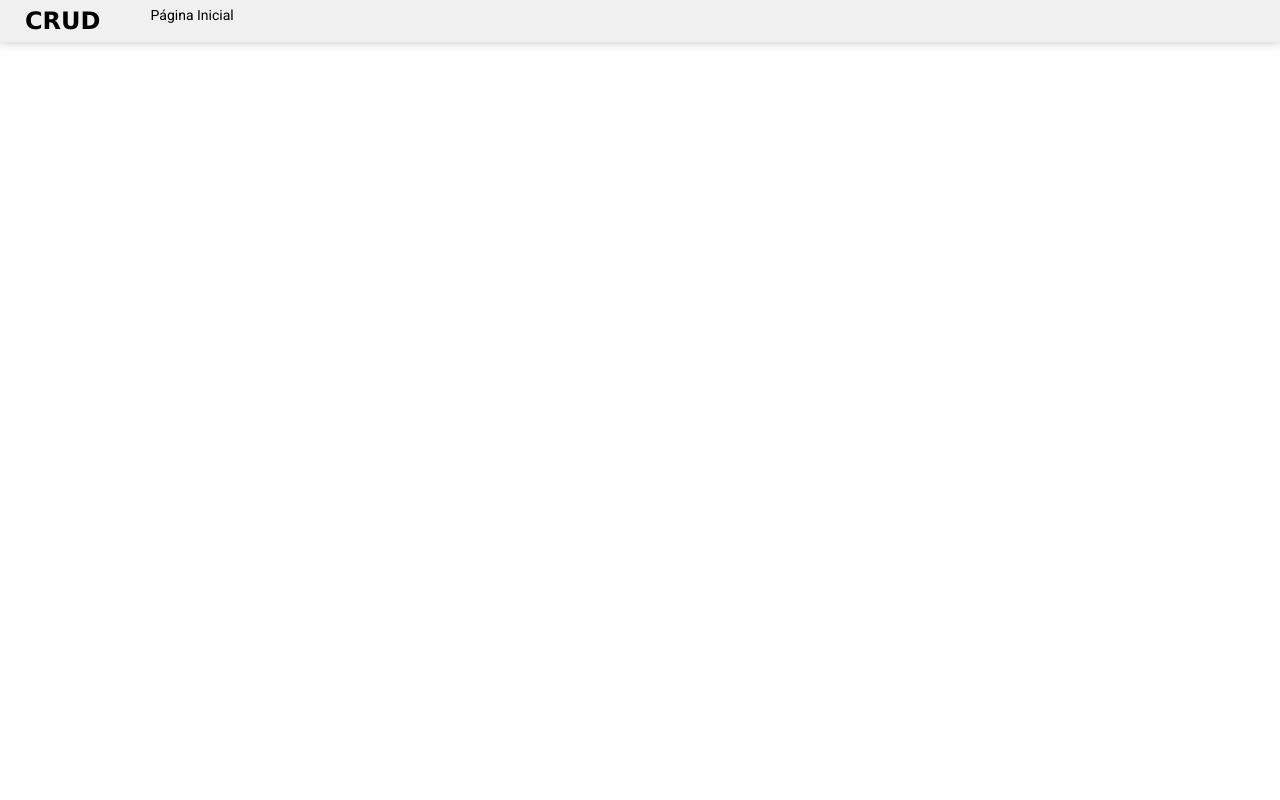
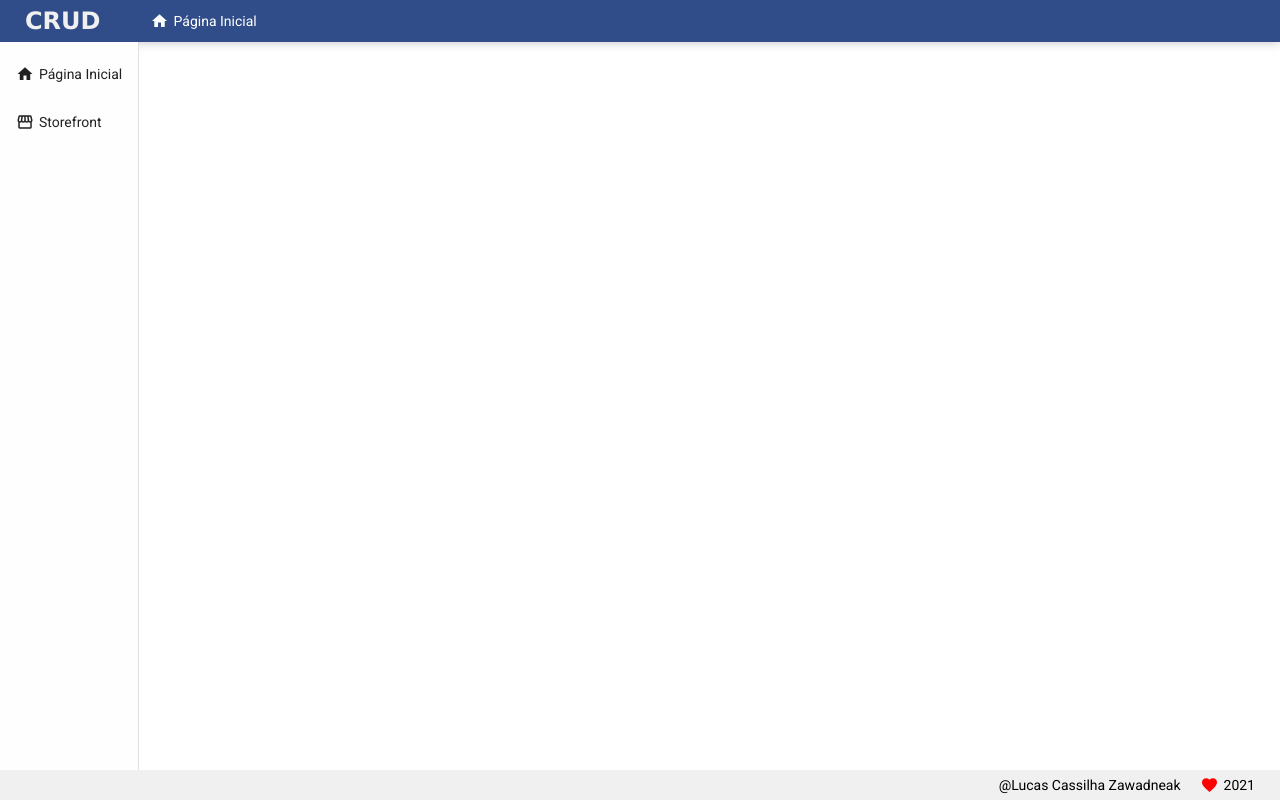
Before and after one commit to lucaszawadneak/AngularHelloWorld, an Angular app: page / in a window 1280 px wide. Built offline with nearby package versions, Linux system fonts and the light colour scheme.

Commit message:
Nav | Header | Footer

```diff
--- a/src/app/app.component.html
+++ b/src/app/app.component.html
@@ -1 +1,3 @@
 <app-header></app-header>
+<app-nav></app-nav>
+<app-footer></app-footer>
--- /dev/null
+++ b/src/app/components/template/footer/footer.component.css
@@ -0,0 +1,27 @@
+#container {
+  display: flex;
+  padding: 5px;
+  background-color: #f0f0f0;
+  align-items: center;
+  position: absolute;
+  justify-content: flex-end;
+  bottom: 0;
+  right: 0;
+  left: 0;
+}
+
+#container > span {
+  display: flex;
+  align-items: center;
+}
+
+#container > span > i {
+  font-size: 18px;
+  margin-right: 5px;
+  color: red;
+}
+
+#container p {
+  margin: 0px;
+  margin-right: 20px;
+}
--- /dev/null
+++ b/src/app/components/template/footer/footer.component.html
@@ -0,0 +1,7 @@
+<div id="container">
+  <p>@Lucas Cassilha Zawadneak</p>
+  <span>
+    <i class="material-icons">favorite</i>
+    <p>2021</p>
+  </span>
+</div>
--- /dev/null
+++ b/src/app/components/template/footer/footer.component.ts
@@ -0,0 +1,15 @@
+import { Component, OnInit } from '@angular/core';
+
+@Component({
+  selector: 'app-footer',
+  templateUrl: './footer.component.html',
+  styleUrls: ['./footer.component.css']
+})
+export class FooterComponent implements OnInit {
+
+  constructor() { }
+
+  ngOnInit(): void {
+  }
+
+}
--- a/src/app/components/template/header/header.component.css
+++ b/src/app/components/template/header/header.component.css
@@ -1,5 +1,5 @@
 #container {
-  background-color: #f0f0f0;
+  background-color: #304c89;
   box-shadow: 0px 0px 10px rgba(0, 0, 0, 0.25);
   padding: 5px;
   margin: 0px;
@@ -13,9 +13,23 @@
   font-family: Verdana, Geneva, Tahoma, sans-serif;
   text-align: center;
   margin-left: 20px;
+  color: #f0f0f0;
+}
+
+.title {
+  display: flex;
+  align-items: center;
+}
+
+.title > i {
+  margin-left: 50px;
+  font-size: 18px;
+  color: #fff;
 }
 
 .title > p {
-  margin-left: 50px;
+  margin: 0px;
+  margin-left: 5px;
   text-align: center;
+  color: #fff;
 }
--- a/src/app/components/template/header/header.component.html
+++ b/src/app/components/template/header/header.component.html
@@ -1,6 +1,7 @@
 <div id="container">
   <h1>CRUD</h1>
   <div class="title">
+    <i class="material-icons">home</i>
     <p>Página Inicial</p>
   </div>
 </div>
--- /dev/null
+++ b/src/app/components/template/nav/nav.component.css
@@ -0,0 +1,12 @@
+.sidenav {
+  background-color: #fefefe;
+}
+
+.sidenav a {
+  font-size: 14px;
+}
+
+.material-icons {
+  font-size: 18px;
+  margin-right: 5px;
+}
--- /dev/null
+++ b/src/app/components/template/nav/nav.component.html
@@ -0,0 +1,21 @@
+<mat-sidenav-container class="container">
+  <mat-sidenav
+    class="sidenav"
+    mode="side"
+    opened
+    fixedInViewport
+    fixedTopGap="42"
+    fixedBottomGap="30"
+  >
+    <mat-nav-list>
+      <a mat-list-item>
+        <i class="material-icons">home</i>
+        Página Inicial
+      </a>
+      <a mat-list-item>
+        <i class="material-icons">storefront</i>
+        Storefront
+      </a>
+    </mat-nav-list>
+  </mat-sidenav>
+</mat-sidenav-container>
--- /dev/null
+++ b/src/app/components/template/nav/nav.component.ts
@@ -0,0 +1,15 @@
+import { Component, OnInit } from '@angular/core';
+
+@Component({
+  selector: 'app-nav',
+  templateUrl: './nav.component.html',
+  styleUrls: ['./nav.component.css']
+})
+export class NavComponent implements OnInit {
+
+  constructor() { }
+
+  ngOnInit(): void {
+  }
+
+}
--- a/src/index.html
+++ b/src/index.html
@@ -2,14 +2,20 @@
 <html lang="en">
   <head>
     <meta charset="utf-8" />
-    <title>Hello World</title>
+    <title>CRUD</title>
     <base href="/" />
     <meta name="viewport" content="width=device-width, initial-scale=1" />
     <link rel="icon" type="image/x-icon" href="favicon.ico" />
-      <link rel="preconnect" href="https://fonts.gstatic.com">
-    <link href="https://fonts.googleapis.com/css2?family=Roboto:wght@300;400;500&display=swap" rel="stylesheet">
-    <link href="https://fonts.googleapis.com/icon?family=Material+Icons" rel="stylesheet">
-</head>
+    <link rel="preconnect" href="https://fonts.gstatic.com" />
+    <link
+      href="https://fonts.googleapis.com/css2?family=Roboto:wght@300;400;500&display=swap"
+      rel="stylesheet"
+    />
+    <link
+      href="https://fonts.googleapis.com/icon?family=Material+Icons"
+      rel="stylesheet"
+    />
+  </head>
   <body class="mat-typography">
     <app-root></app-root>
   </body>
--- a/src/styles.css
+++ b/src/styles.css
@@ -8,3 +8,8 @@ body {
   margin: 0;
   font-family: Verdana, Geneva, Tahoma, sans-serif;
 }
+
+p,
+h1 {
+  margin: 0px;
+}
```
Also changed, not shown: src/app/app.module.ts (+8 -1 lines).
